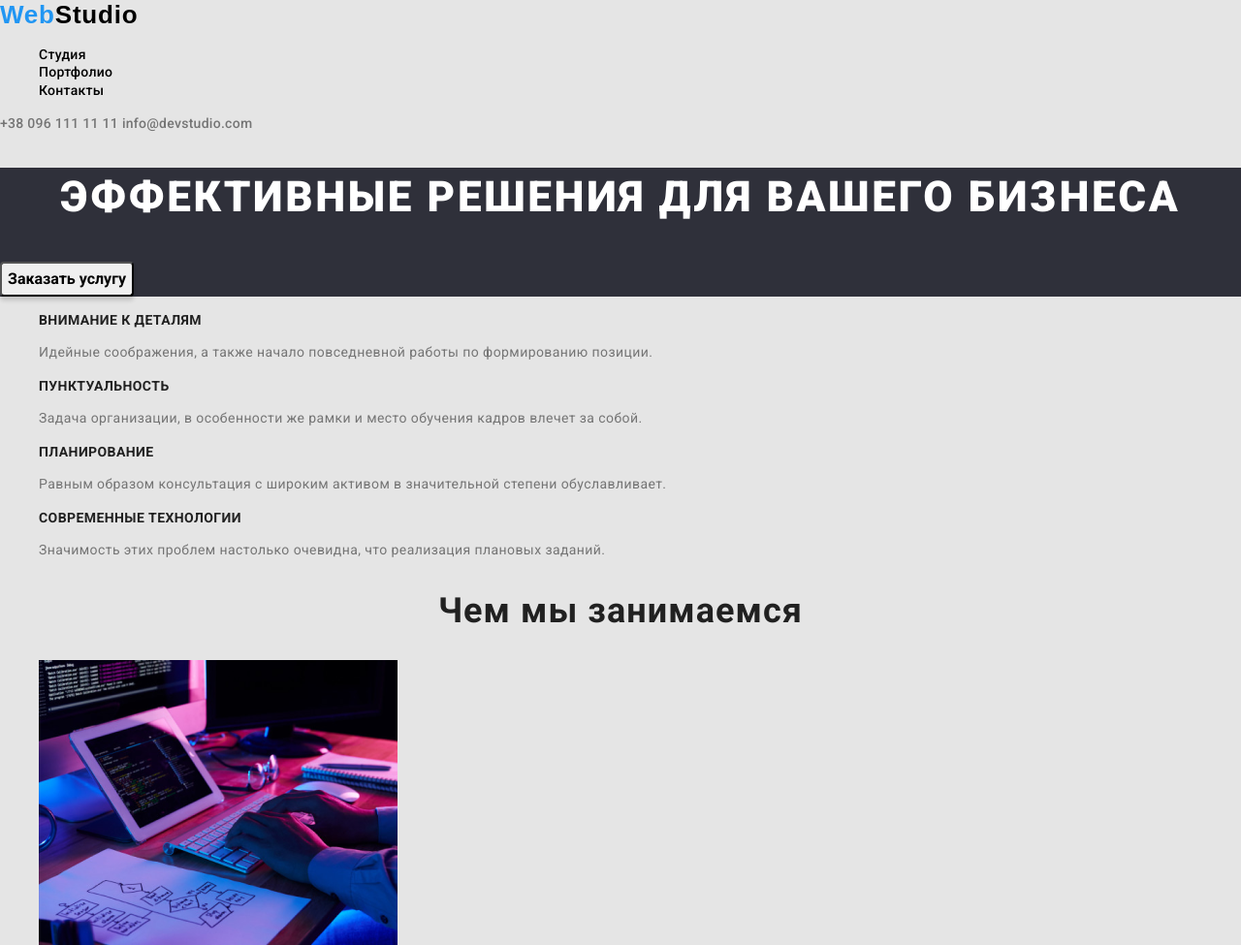
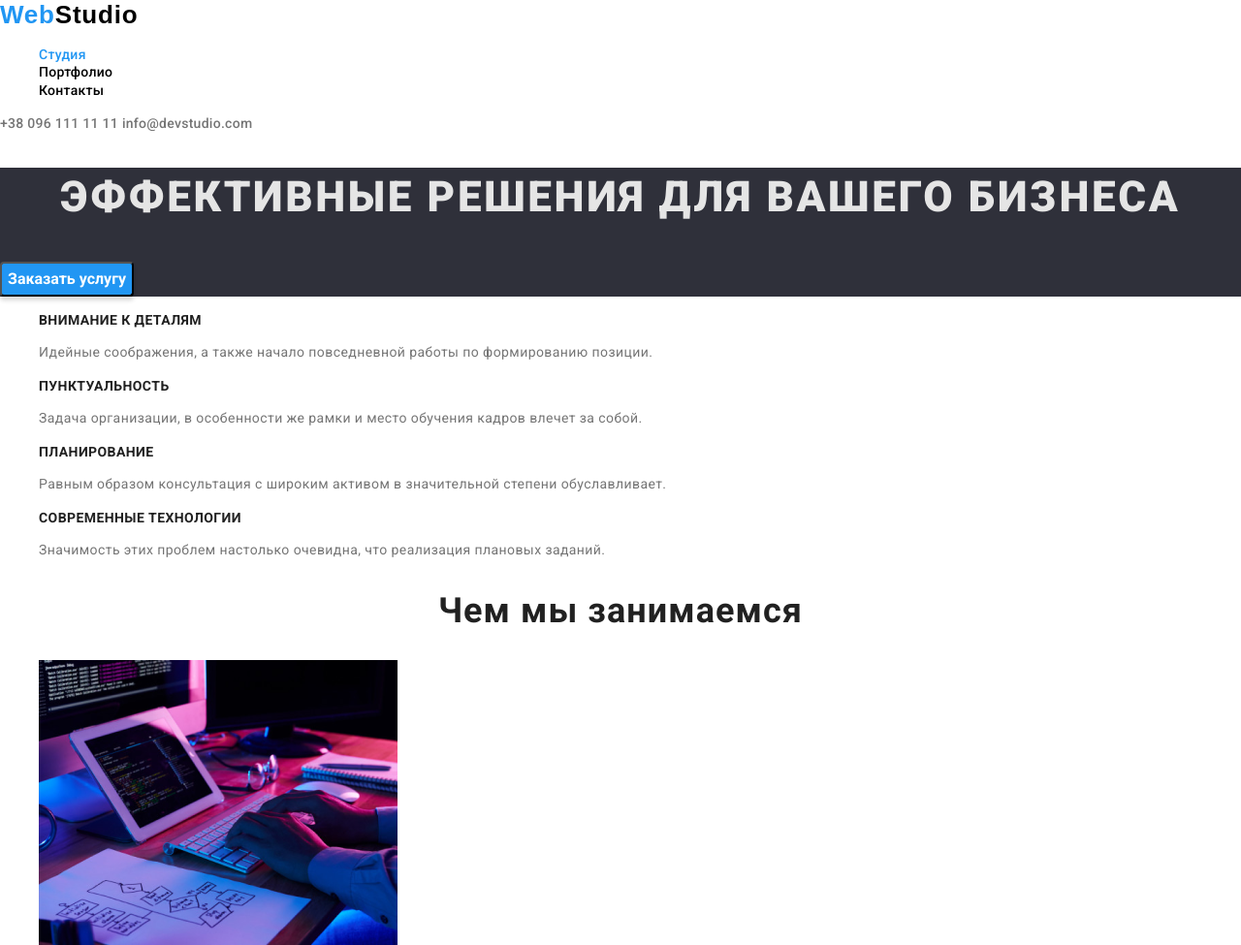
Before and after one commit to Alyona-Ihnatenko/goit-markup-hw-02, a plain HTML site: page index.html in a window 1280 px wide. Shown: the top 975 px of the page at 97% size. Drawn offline with nearby package versions, Linux system fonts and the light colour scheme.

Commit message:
исправила последние ошибки

```diff
--- a/CSS/styles.css
+++ b/CSS/styles.css
@@ -6,9 +6,9 @@
   --header-footer-color: #2f303a;
   --link-color: #2196f3;
   --text-logo: "Oleo Script", sans-serif;
-  --text-color-accent: #ffffff;
+  --text-color-accent: #e5e5e5;
   --our-tem-color: #f5f4fa;
-  --background-color: #e5e5e5;
+  --background-color: #ffffff;
 }
 body {
   background-color: var(--background-color);
@@ -59,6 +59,9 @@ body {
 }
 .navigation-list-item-link:hover,
 .navigation-list-item-link:focus {
+  color: var(--link-color);
+}
+.current {
   color: var(--link-color);
 }
 .tel-link,
@@ -124,6 +127,8 @@ body {
   line-height: 1.875;
   box-shadow: 0px 4px 4px rgba(0, 0, 0, 0.15);
   border-radius: 4px;
+  background-color: var(--link-color);
+  color: var(--background-color);
 }
 
 .hero-btn:hover,
--- a/index.html
+++ b/index.html
@@ -18,7 +18,7 @@
             <a class="logo-link logo-link-light-theme link" href="#"><span class="logo-web">Web</span>Studio</a>
             <ul class="navigation-list list">
                 <li class="navigation-list-item">
-                    <a class="navigation-list-item-link link" href="./index.html">Студия</a>
+                    <a class="navigation-list-item-link link current" href="./index.html">Студия</a>
 
                 </li>
                 <li class="navigation-list-item">
```
Also changed, not shown: portfolio.html (+3 -3 lines).
